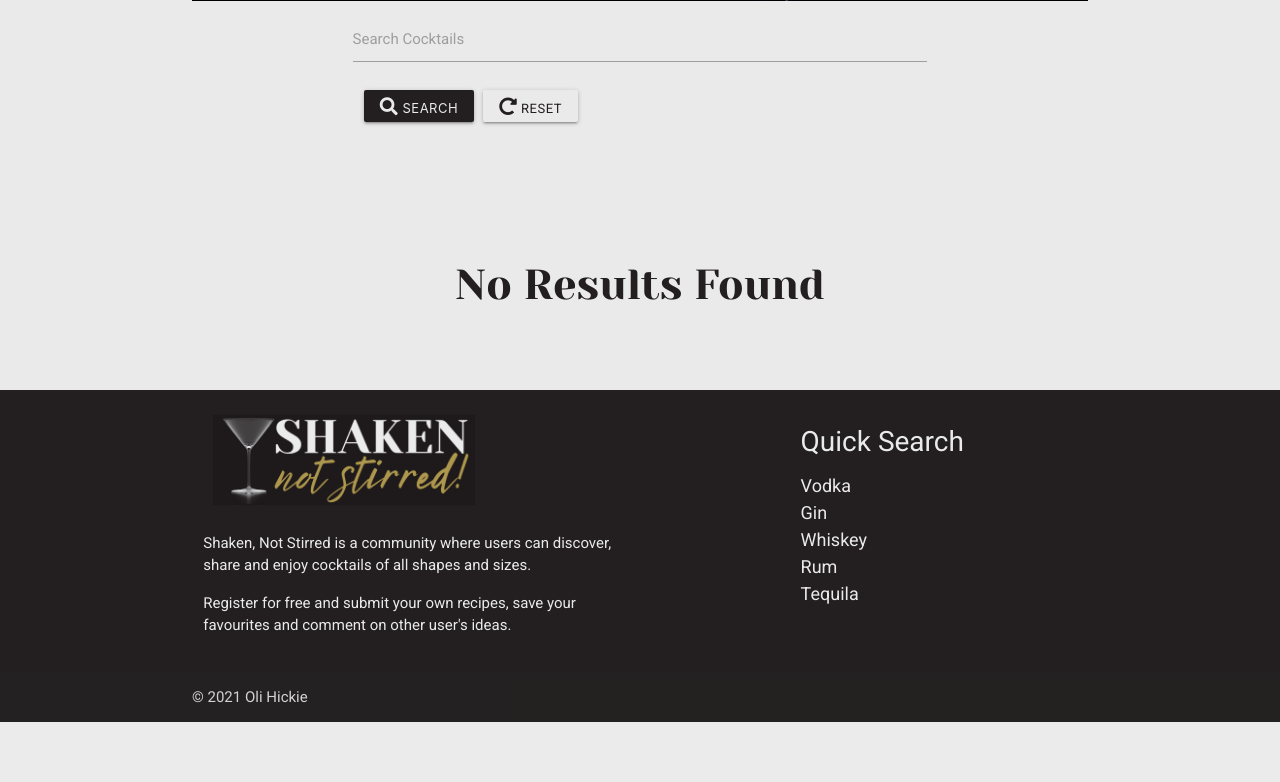
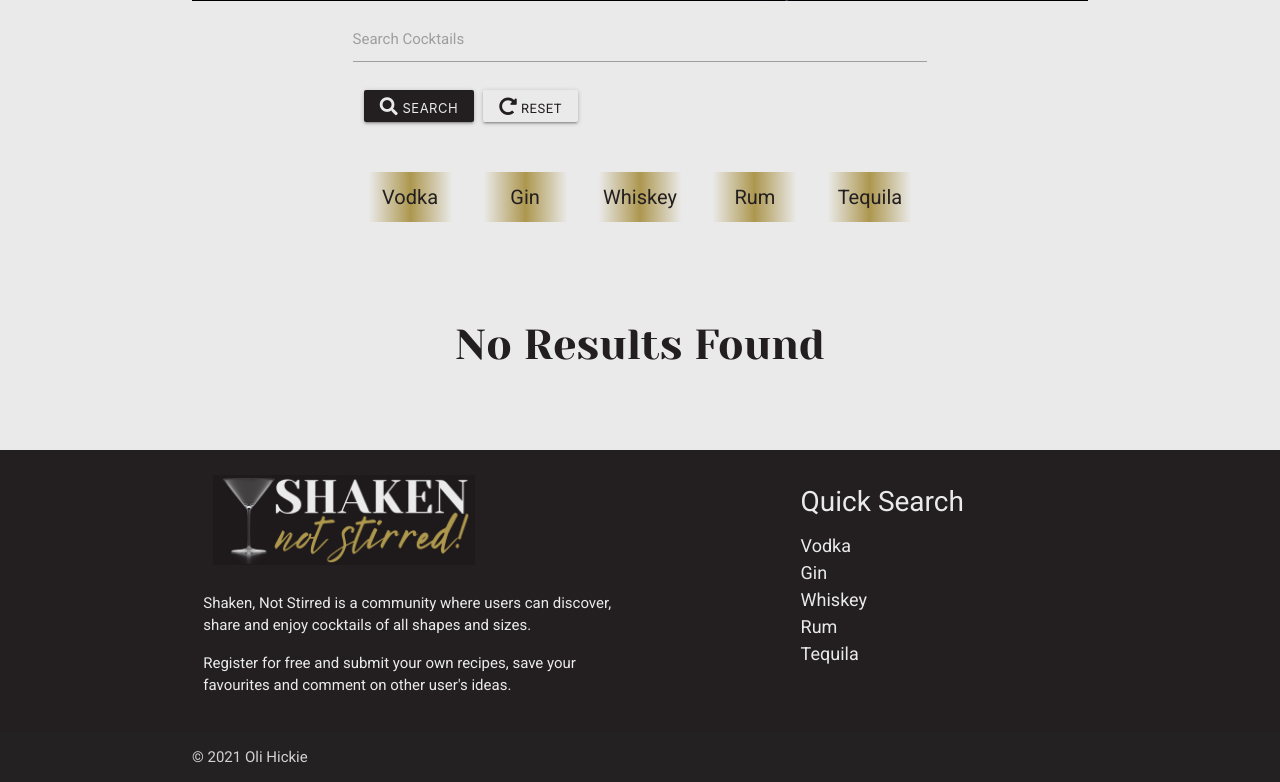
Before and after one commit to Code-Institute-Submissions/OliHickie-shakennotstirred_OctResub, a Flask app: page /search in a window 1280 px wide. Shown: the part 591-1373 px from the top of the page. Before the commit the page ends 1313 px from the top, so only its background shows below. Run offline with Flask 2, Linux system fonts and the light colour scheme; data that the repository does not hold is empty; some libraries are stand-ins or nearby versions.

Commit message:
create SPIRIT variable and add loop for spirit list in footer

```diff
--- a/app.py
+++ b/app.py
@@ -26,6 +26,7 @@ Code taken from
  https://github.com/alandoherty95/reciprocate-app
 """
 PER_PAGE = 12
+SPIRITS = ["vodka", "gin", "whiskey", "rum", "tequila"]
 
 
 def paginate(recipes):
@@ -114,15 +115,13 @@ def cocktail_list():
     Returns all recipes as a list and sorts alphabetically
     Paginates recipes - 12 per page
     """
-    spirits = ["Vodka", "Gin", "Whiskey", "Rum", "Tequila"]
-
     recipes = list(mongo.db.recipes.find().sort("cocktail_name", 1))
 
     # Pagination
     paginated_recipes = paginate(recipes)
     pagination = pagination_args(recipes)
     return render_template(
-        'cocktail_list.html', spirits=spirits, recipes=paginated_recipes,
+        'cocktail_list.html', spirits=SPIRITS, recipes=paginated_recipes,
         pagination=pagination)
 
 
@@ -133,12 +132,11 @@ def search():
     Searches recipes and returns them as a list
     Paginates search results
     """
-    spirits = mongo.db.spirits.find()
     query = request.form.get("query")
     recipes = list(mongo.db.recipes.find({"$text": {"$search": query}}))
     paginated_recipes = paginate(recipes)
     pagination = pagination_args(recipes)
-    return render_template("cocktail_list.html", spirits=spirits,
+    return render_template("cocktail_list.html", spirits=SPIRITS,
                            recipes=paginated_recipes,
                            pagination=pagination)
 
@@ -149,14 +147,12 @@ def search_spirit(spirit):
     Returns recipes depending on spirit category
     Paginates search results
     """
-    spirits = ["Vodka", "Gin", "Whiskey", "Rum", "Tequila"]
-
     recipes = list(mongo.db.recipes.find(
         {"category": spirit}).sort("cocktail_name", 1))
     paginated_recipes = paginate(recipes)
     pagination = pagination_args(recipes)
     return render_template('cocktail_list.html',
-                           spirits=spirits, recipes=paginated_recipes,
+                           spirits=SPIRITS, recipes=paginated_recipes,
                            pagination=pagination)
 
 
--- a/static/css/style.css
+++ b/static/css/style.css
@@ -264,7 +264,6 @@ hr {
 
 .spirit-list li {
     width: 100%;
-    /* border: 1px solid black; */
     margin: 5px;
     padding: 10px 0px;
     background: rgb(234, 234, 234);
@@ -287,6 +286,10 @@ hr {
 
 .no-results h3 {
     padding: 45px 0px;
+}
+
+.capitalize-spirits {
+    text-transform: capitalize;
 }
 
 /* Pagination */
--- a/templates/base.html
+++ b/templates/base.html
@@ -83,11 +83,12 @@
             <div class="col l4 offset-l2 s12">
               <h5 class="">Quick Search</h5>
               <ul>
-                <li><a class="quick-link" href="{{ url_for('search_spirit', spirit='vodka') }}">Vodka</a></li>
-                <li><a class="quick-link" href="{{ url_for('search_spirit', spirit='gin') }}">Gin</a></li>
-                <li><a class="quick-link" href="{{ url_for('search_spirit', spirit='whiskey') }}">Whiskey</a></li>
-                <li><a class="quick-link" href="{{ url_for('search_spirit', spirit='rum') }}">Rum</a></li>
-                <li><a class="quick-link" href="{{ url_for('search_spirit', spirit='tequila') }}">Tequila</a></li>
+                {% for spirit in spirits %}
+
+                <li><a class="quick-link capitalize-spirits" href="{{ url_for('search_spirit', spirit=spirit) }}">{{ spirit }}</a></li>
+
+                {% endfor %}
+
               </ul>
             </div>
           </div>
--- a/templates/cocktail_list.html
+++ b/templates/cocktail_list.html
@@ -28,7 +28,7 @@
 
                 {% for spirit in spirits %}
                 <li>
-                    <a href="{{ url_for('search_spirit', spirit=spirit|lower) }}">
+                    <a class="capitalize-spirits" href="{{ url_for('search_spirit', spirit=spirit|lower) }}">
                         {{ spirit }}</a>
                 </li>
                 {% endfor %}
```
